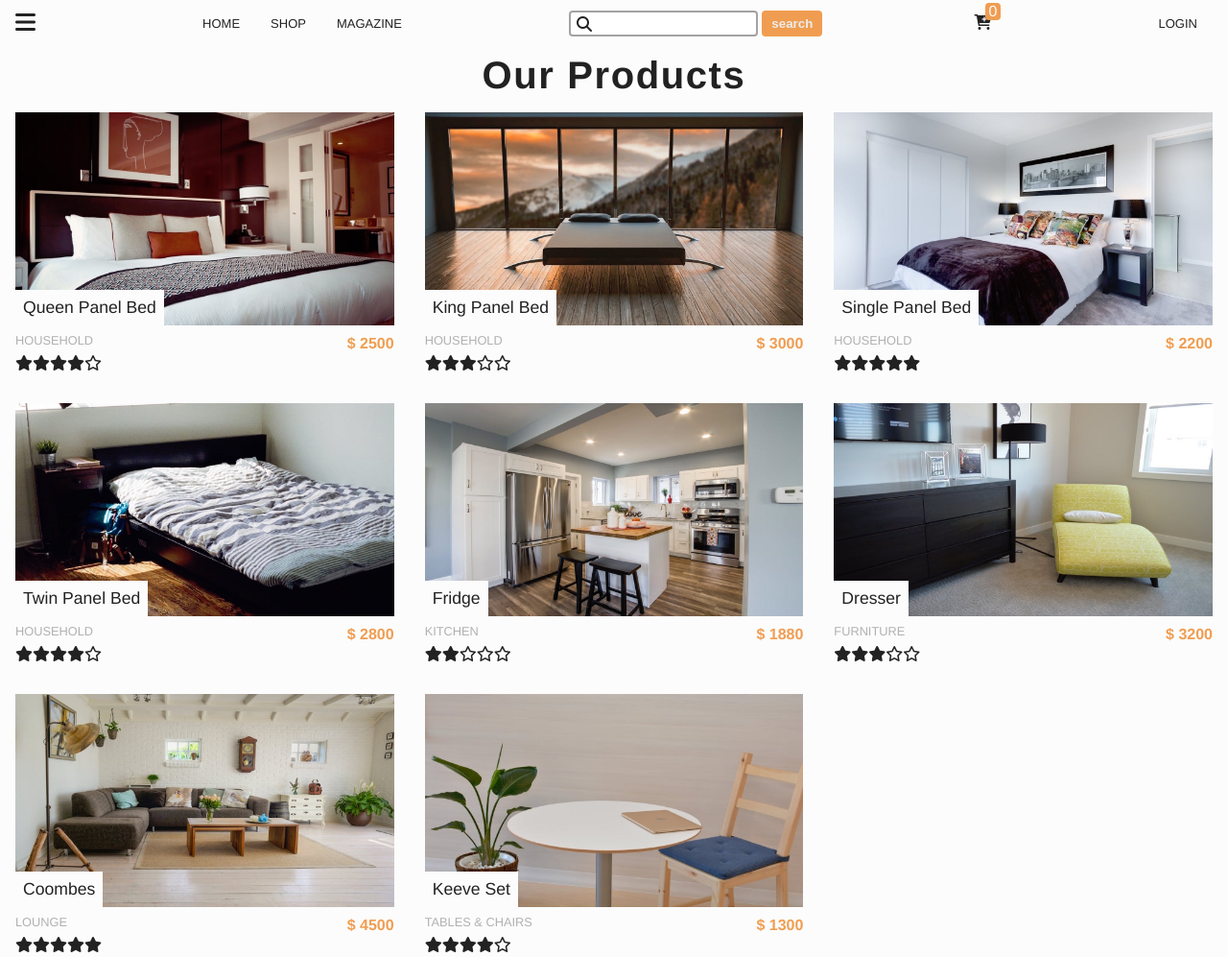
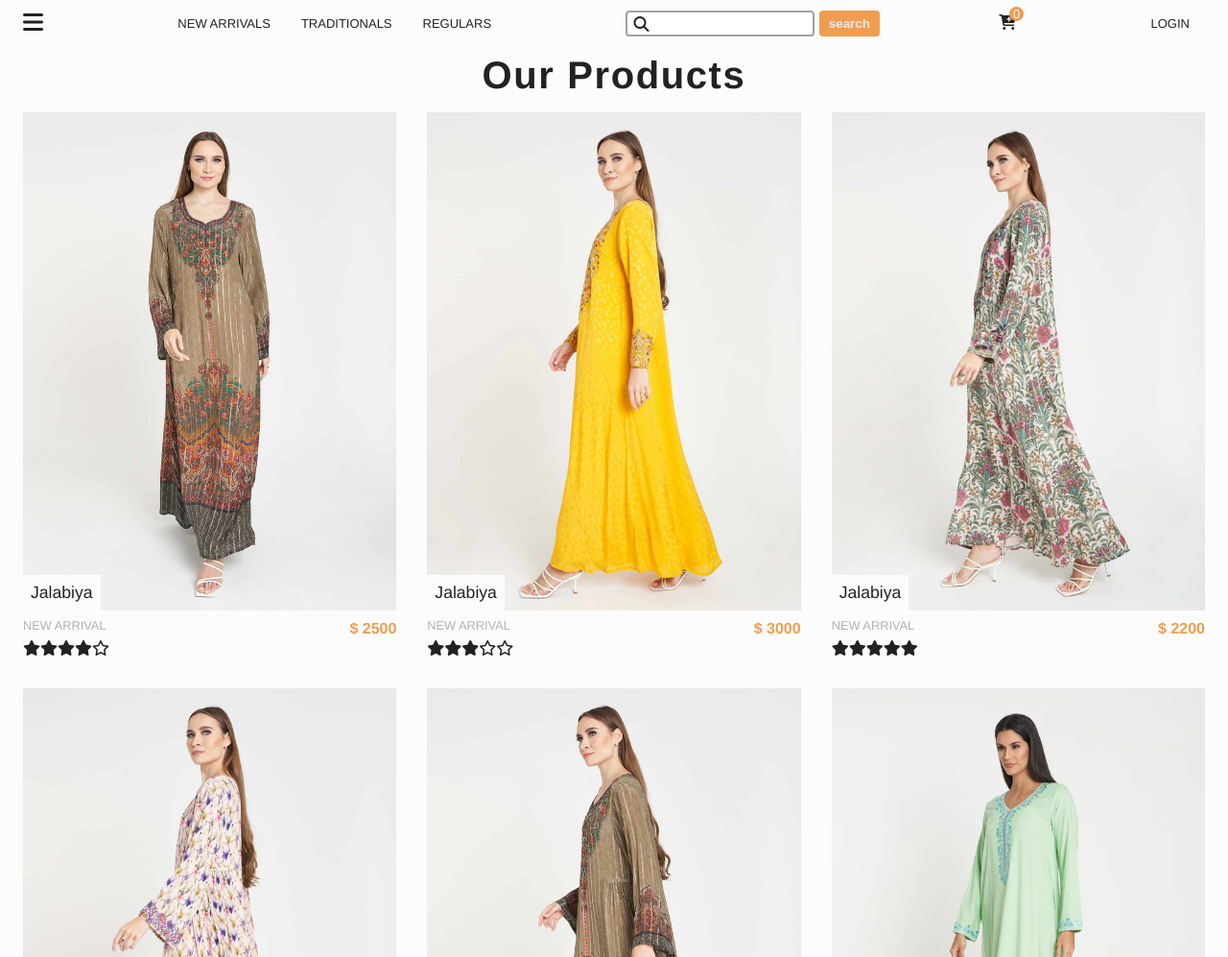
Before and after one commit to roshan837/fashion, a plain HTML site: page index.html in a window 1280 px wide. Shown: the top 997 px of the page at 96% size. Drawn offline with Linux system fonts and the light colour scheme.

Commit message:
adds changes for fashion

```diff
--- a/app.js
+++ b/app.js
@@ -21,7 +21,7 @@ const totalBuyPrice = document.querySelector(".total-Buy-Price");
 let cart = [];
 
 class Products {
-  async getProducts() {
+  async getProducts(type) {
     try {
       const result = await fetch("data/products.json");
       let products = await result.json();
@@ -32,7 +32,11 @@ class Products {
         const url = item.fields.image.fields.file.url;
         return { title, price, type, rating, id, url };
       });
-      return data;
+      return data.filter(
+        (product) =>
+          type === "all" ||
+          product.type.toLowerCase().includes(type.toLowerCase())
+      );
     } catch (error) {
       console.log(error);
     }
@@ -273,13 +277,13 @@ class Storage {
   }
 }
 
-document.addEventListener("DOMContentLoaded", () => {
+document.addEventListener("DOMContentLoaded", () => filterProducts());
+
+function filterProducts(type = "all") {
   const p = new Products();
   const ui = new UserInterface();
 
-  p.getProducts().then((data) => {
-    console.log(data);
-
+  p.getProducts(type).then((data) => {
     ui.insertProductsInDom(data);
 
     Storage.saveProducts(data);
@@ -287,7 +291,7 @@ document.addEventListener("DOMContentLoaded", () => {
     ui.getBagButtons();
     ui.cartFuntionality();
   });
-});
+}
 
 cartClose.addEventListener("click", () => {
   const ui = new UserInterface();
--- a/data/products.json
+++ b/data/products.json
@@ -3,81 +3,81 @@
     {
       "sys": { "id": "1" },
       "fields": {
-        "title": "queen panel bed",
-        "type": "Household",
+        "title": "Jalabiya",
+        "type": "New Arrival",
         "price": 2500,
         "rating": 4,
-        "image": { "fields": { "file": { "url": "./images/product-1.jpeg" } } }
+        "image": { "fields": { "file": { "url": "./images/p-1.webp" } } }
       }
     },
     {
       "sys": { "id": "2" },
       "fields": {
-        "title": "king panel bed",
-        "type": "Household",
+        "title": "Jalabiya",
+        "type": "New Arrival",
         "price": 3000,
         "rating": 3,
-        "image": { "fields": { "file": { "url": "./images/product-2.jpeg" } } }
+        "image": { "fields": { "file": { "url": "./images/p-2.webp" } } }
       }
     },
     {
       "sys": { "id": "3" },
       "fields": {
-        "title": "single panel bed",
-        "type": "Household",
+        "title": "Jalabiya",
+        "type": "New Arrival",
         "price": 2200,
         "rating": 5,
-        "image": { "fields": { "file": { "url": "./images/product-3.jpeg" } } }
+        "image": { "fields": { "file": { "url": "./images/p-3.webp" } } }
       }
     },
     {
       "sys": { "id": "4" },
       "fields": {
-        "title": "twin panel bed",
-        "type": "Household",
+        "title": "Jalabiya",
+        "type": "New Arrival",
         "price": 2800,
         "rating": 4,
-        "image": { "fields": { "file": { "url": "./images/product-4.jpeg" } } }
+        "image": { "fields": { "file": { "url": "./images/p-4.webp" } } }
       }
     },
     {
       "sys": { "id": "5" },
       "fields": {
-        "title": "fridge",
-        "type": "Kitchen",
+        "title": "Jalabiya",
+        "type": "Traditional",
         "price": 1880,
         "rating": 2,
-        "image": { "fields": { "file": { "url": "./images/product-5.jpeg" } } }
+        "image": { "fields": { "file": { "url": "./images/p-5.webp" } } }
       }
     },
     {
       "sys": { "id": "6" },
       "fields": {
-        "title": "dresser",
-        "type": "furniture",
+        "title": "Jalabiya",
+        "type": "Traditional",
         "price": 3200,
         "rating": 3,
-        "image": { "fields": { "file": { "url": "./images/product-6.jpeg" } } }
+        "image": { "fields": { "file": { "url": "./images/p-6.webp" } } }
       }
     },
     {
       "sys": { "id": "7" },
       "fields": {
-        "title": "Coombes",
-        "type": "Lounge",
+        "title": "Jalabiya",
+        "type": "Regular",
         "price": 4500,
         "rating": 5,
-        "image": { "fields": { "file": { "url": "./images/product-7.jpeg" } } }
+        "image": { "fields": { "file": { "url": "./images/p-7.webp" } } }
       }
     },
     {
       "sys": { "id": "8" },
       "fields": {
-        "title": "Keeve Set",
-        "type": "Tables & Chairs",
+        "title": "Jalabiya",
+        "type": "Regular",
         "price": 1300,
         "rating": 4,
-        "image": { "fields": { "file": { "url": "./images/product-8.jpeg" } } }
+        "image": { "fields": { "file": { "url": "./images/p-8.webp" } } }
       }
     }
   ]
--- a/index.html
+++ b/index.html
@@ -12,18 +12,18 @@
     />
 
     <link rel="stylesheet" href="https://cdnjs.cloudflare.com/ajax/libs/font-awesome/6.1.1/css/all.min.css" integrity="sha512-KfkfwYDsLkIlwQp6LFnl8zNdLGxu9YAA1QvwINks4PhcElQSvqcyVLLD9aMhXd13uQjoXtEKNosOWaZqXgel0g==" crossorigin="anonymous" referrerpolicy="no-referrer" />
-    <title>House Needs</title>
+    <title>LULUAT FASHION</title>
   </head>
   <body>
     <nav class="navbar">
       <div class="navbar-center">
-            <span class="nav-icon">
+            <span class="nav-icon" onclick="filterProducts('all')">
                 <i class="fas fa-bars"></i>
             </span>
             <ul>
-                <li><a href="#Home">HOME</a></li>
-                <li><a href="#Shop">SHOP</a></li>
-                <li><a href="#Magazine">MAGAZINE</a></li>
+                <li><a href="#NewArrivals" onclick="filterProducts('new')">NEW ARRIVALS</a></li>
+                <li><a href="#Regular" onclick="filterProducts('tradition')">TRADITIONALS</a></li>
+                <li><a href="#Regulars" onclick="filterProducts('regular')">REGULARS</a></li>
             </ul>
             <div class="searchbar">
                 <span><i class="fa-solid fa-magnifying-glass"></i></span>
--- a/style.css
+++ b/style.css
@@ -19,7 +19,7 @@ body {
   color: var(--black);
   background: var(--white);
   font-family: "Source Sans Pro", Helvetica, Arial, sans-serif;
-  padding: 0 16px;
+  padding: 0 24px;
 }
 
 a {
@@ -57,6 +57,7 @@ a {
   justify-content: space-between;
 }
 .nav-icon {
+  cursor: pointer;
   font-size: 1.5rem;
 }
 .cart-btn {
@@ -65,12 +66,13 @@ a {
 }
 .cart-items {
   position: absolute;
-  top: -12px;
-  right: -10px;
+  top: -8px;
+  right: -8px;
   background: var(--color-p);
   color: var(--white);
-  border-radius: 4px;
+  border-radius: 100%;
   padding: 0 4px;
+  font-size: small;
 }
 
 /*End navbar */
```
Also changed, not shown: images/p-1.webp (added), images/p-2.webp (added), images/p-3.webp (added), images/p-4.webp (added), images/p-5.webp (added), images/p-6.webp (added), images/p-7.webp (added), images/p-8.webp (added).
